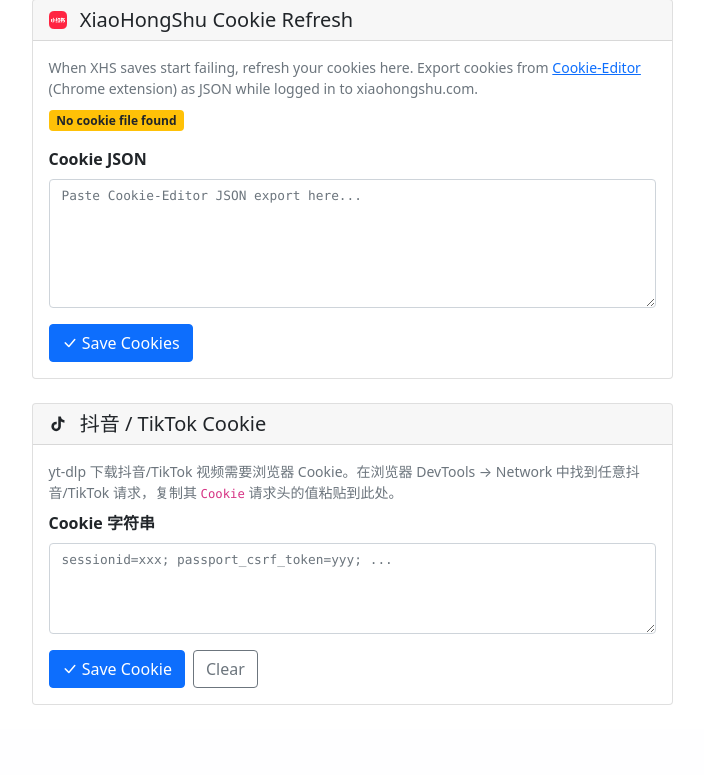
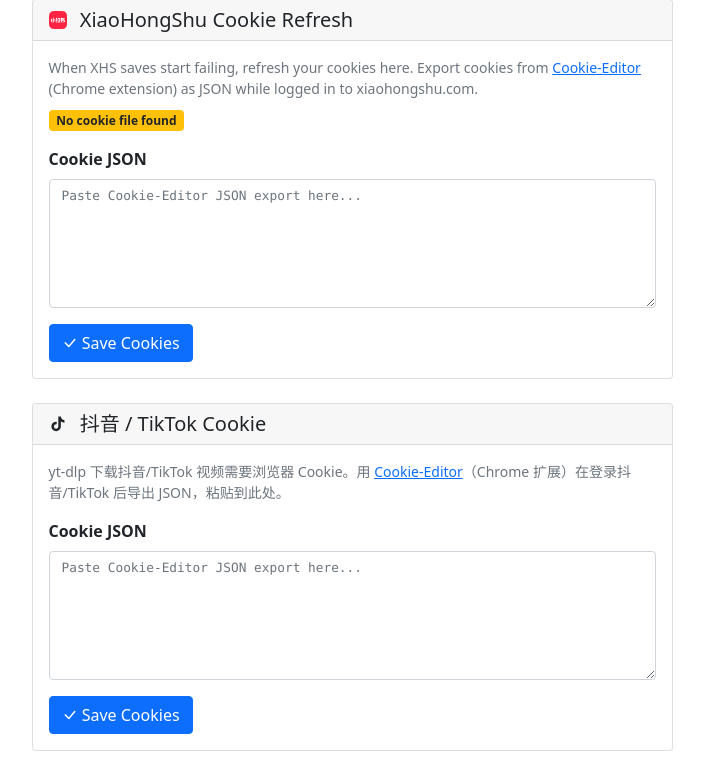
Before and after one commit to yelosheng/omnisaver, a Flask app: page /settings in a window 1280 px wide. Shown: the part 1221-1996 px from the top of the page, without its empty margins (288-992 px from the left). Before the commit the page ends 1926 px from the top, so only its background shows below. Run offline with Flask 3, Linux system fonts and the light colour scheme; the visitor is signed in with stand-in values (Sample User, id 1); data that the repository does not hold is empty; some libraries are stand-ins or nearby versions.

Commit message:
fix: accept Cookie-Editor JSON for Douyin cookie (same as XHS)

```diff
--- a/app.py
+++ b/app.py
@@ -1792,10 +1792,7 @@
 @login_required
 def settings_page():
     youtube_api_key = config_manager.get_youtube_api_key() if config_manager else ''
-    douyin_cookie = config_manager.get_douyin_cookie() if config_manager else ''
-    return render_template('settings.html',
-                           youtube_api_key=youtube_api_key or '',
-                           douyin_cookie=douyin_cookie or '')
+    return render_template('settings.html', youtube_api_key=youtube_api_key or '')
 
 
 @app.route('/api/xhs/settings', methods=['GET'])
@@ -1846,11 +1843,27 @@
 @app.route('/api/settings/douyin-cookie', methods=['POST'])
 @login_required
 def api_set_douyin_cookie():
-    data = request.get_json() or {}
-    cookie = str(data.get('cookie', '')).strip()
-    if config_manager:
-        config_manager.set_douyin_cookie(cookie)
-    return jsonify({'success': True})
+    """Save Douyin/TikTok cookies from Cookie-Editor JSON export."""
+    data = request.get_json()
+    if not data or not data.get('cookies'):
+        return jsonify({'success': False, 'error': 'No cookie data provided'}), 400
+    try:
+        cookies = json.loads(data['cookies'])
+        if not isinstance(cookies, list):
+            return jsonify({'success': False, 'error': 'Expected a JSON array of cookies'}), 400
+        # Convert Cookie-Editor JSON to cookie header string: name=value; name2=value2
+        cookie_str = '; '.join(
+            f"{c['name']}={c['value']}"
+            for c in cookies
+            if c.get('name') and c.get('value') is not None
+        )
+        if config_manager:
+            config_manager.set_douyin_cookie(cookie_str)
+        return jsonify({'success': True, 'message': f'Saved {len(cookies)} cookies.'})
+    except json.JSONDecodeError:
+        return jsonify({'success': False, 'error': 'Invalid JSON format'}), 400
+    except Exception as e:
+        return jsonify({'success': False, 'error': str(e)}), 500
 
 
 @app.route('/api/settings/config', methods=['POST'])
--- a/templates/settings.html
+++ b/templates/settings.html
@@ -139,19 +139,17 @@
                 </h5>
             </div>
             <div class="card-body">
-                <p class="text-muted small mb-2">yt-dlp 下载抖音/TikTok 视频需要浏览器 Cookie。在浏览器 DevTools → Network 中找到任意抖音/TikTok 请求，复制其 <code>Cookie</code> 请求头的值粘贴到此处。</p>
+                <p class="text-muted small mb-2">yt-dlp 下载抖音/TikTok 视频需要浏览器 Cookie。用 <a href="https://cookie-editor.cgagnier.ca/" target="_blank">Cookie-Editor</a>（Chrome 扩展）在登录抖音/TikTok 后导出 JSON，粘贴到此处。</p>
+                <div id="douyin-cookie-status" class="mb-3"></div>
                 <div class="mb-3">
-                    <label class="form-label"><strong>Cookie 字符串</strong></label>
-                    <textarea class="form-control font-monospace" id="douyin-cookie-input" rows="4"
-                              placeholder="sessionid=xxx; passport_csrf_token=yyy; ..."
-                              style="font-size:0.8rem;">{{ douyin_cookie }}</textarea>
+                    <label class="form-label"><strong>Cookie JSON</strong></label>
+                    <textarea class="form-control font-monospace" id="douyin-cookie-input" rows="6"
+                              placeholder='Paste Cookie-Editor JSON export here...'
+                              style="font-size:0.8rem;"></textarea>
                 </div>
                 <div class="d-flex gap-2">
                     <button class="btn btn-primary" onclick="saveDouyinCookie()">
-                        <i class="bi bi-check-lg"></i> Save Cookie
-                    </button>
-                    <button class="btn btn-outline-secondary" onclick="clearDouyinCookie()">
-                        Clear
+                        <i class="bi bi-check-lg"></i> Save Cookies
                     </button>
                 </div>
                 <div id="douyin-cookie-result" class="mt-2" style="display:none;"></div>
@@ -183,28 +181,30 @@
 
 // ── Douyin / TikTok Cookie ────────────────────────────────────────
 async function saveDouyinCookie() {
-    const cookie = document.getElementById('douyin-cookie-input').value.trim();
+    const cookies = document.getElementById('douyin-cookie-input').value.trim();
     const result = document.getElementById('douyin-cookie-result');
+    if (!cookies) {
+        result.style.display = 'block';
+        result.className = 'mt-2 alert alert-warning';
+        result.textContent = 'Please paste Cookie-Editor JSON first.';
+        return;
+    }
     try {
         const resp = await fetch('/api/settings/douyin-cookie', {
             method: 'POST',
             headers: { 'Content-Type': 'application/json' },
-            body: JSON.stringify({ cookie })
+            body: JSON.stringify({ cookies })
         });
         const data = await resp.json();
         result.style.display = 'block';
         result.className = 'mt-2 alert alert-' + (data.success ? 'success' : 'danger');
-        result.textContent = data.success ? 'Cookie saved.' : (data.error || 'Failed');
+        result.textContent = data.success ? data.message : (data.error || 'Failed');
+        if (data.success) document.getElementById('douyin-cookie-input').value = '';
     } catch (e) {
         result.style.display = 'block';
         result.className = 'mt-2 alert alert-danger';
         result.textContent = 'Network error: ' + e.message;
     }
-}
-
-async function clearDouyinCookie() {
-    document.getElementById('douyin-cookie-input').value = '';
-    await saveDouyinCookie();
 }
 
 // ── XHS Cookies ─────────────────────────────────────────────────
```
